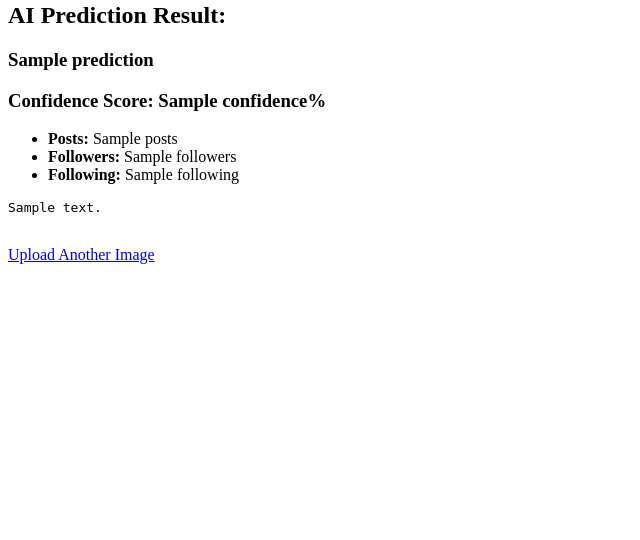
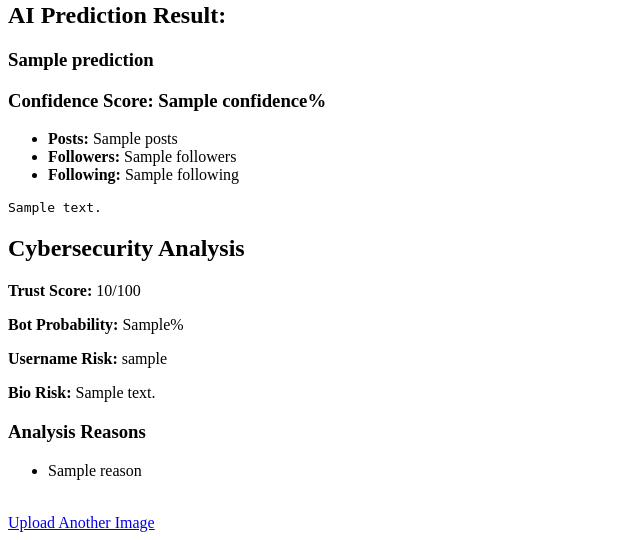
Before and after one commit to hitheshsjecmca/fake-profile-detector, a Flask app: template templates/result.html in a window 1280 px wide. Shown: the part 524-1064 px from the top of the page, without its empty margins (0-640 px from the left). Before the commit the page ends 788 px from the top, so only its background shows below. Run offline with Flask 3, Linux system fonts and the light colour scheme; the template is opened without the code that fills it: most values are stand-ins (such as "Sample title", 1, 10 or a date in 2020); grey boxes marked "Sample" are stand-in pictures; parts of the project's set-up code (start-up, migrations or seed data) failed here and were passed over.

Commit message:
rule base cybersecurity analysis

```diff
--- a/app.py
+++ b/app.py
@@ -185,7 +185,7 @@ def upload():
 
     username = tokens[0] if len(tokens) > 0 else "unknown"
 
-    fullname_words = len(username.split())
+    fullname_words = len(cleaned_text.split())
 
     digit_ratio = (
         sum(c.isdigit() for c in username)
@@ -209,6 +209,95 @@ def upload():
     engagement_ratio = (
         followers / (following + 1)
     )
+
+    trust_score = 100
+
+    if posts < 5:
+        trust_score -= 20
+
+    if followers < 50:
+        trust_score -= 20
+
+    if following > followers * 3:
+        trust_score -= 20
+
+    if private_account:
+        trust_score += 5
+
+    trust_score = max(0, min(100, trust_score))
+
+    bot_probability = 0
+
+    if following > followers * 3:
+        bot_probability += 40
+
+    if posts < 3:
+        bot_probability += 30
+
+    if followers < 20:
+        bot_probability += 20
+
+    bot_probability = min(bot_probability, 100)
+
+    digit_count = sum(
+    c.isdigit()
+    for c in username
+)
+
+    username_risk = "Low"
+
+    if digit_count >= 3:
+        username_risk = "Medium"
+
+    if digit_count >= 6:
+        username_risk = "High"
+
+
+    scam_keywords = [
+        "crypto",
+        "bitcoin",
+        "investment",
+        "giveaway",
+        "lottery",
+        "winner",
+        "earn money",
+        "free money"
+    ]
+
+
+    bio_risk = "Safe"
+
+    for word in scam_keywords:
+        if word in cleaned_text.lower():
+            bio_risk = "Suspicious"
+            break
+
+    reasons = []
+
+    if posts < 5:
+        reasons.append(
+            "Very low post count"
+        )
+
+    if following > followers * 3:
+        reasons.append(
+            "High following ratio"
+        )
+
+    if username_risk == "High":
+        reasons.append(
+            "Suspicious username pattern"
+        )
+
+    if bio_risk == "Suspicious":
+        reasons.append(
+            "Potential scam keywords detected"
+        )
+
+    if private_account:
+        reasons.append(
+            "Private account detected"
+        )
 
 
     features = np.array([[
@@ -269,16 +358,22 @@ def upload():
     print(confidence)
 
     return render_template(
-        "result.html",
-        image_path=filepath,
-        extracted_text=cleaned_text,
-        posts=posts,
-        followers=followers,
-        following=following,
-        prediction=result,
-        confidence=confidence,
-        risk_level=risk_level
-    )
+    "result.html",
+    image_path=filepath,
+    extracted_text=cleaned_text,
+    posts=posts,
+    followers=followers,
+    following=following,
+    prediction=result,
+    confidence=confidence,
+    risk_level=risk_level,
+
+    trust_score=trust_score,
+    bot_probability=bot_probability,
+    username_risk=username_risk,
+    bio_risk=bio_risk,
+    reasons=reasons
+)
 
 if __name__ == "__main__":
     app.run(debug=True)
--- a/templates/result.html
+++ b/templates/result.html
@@ -30,6 +30,23 @@
 </ul>
 
     <pre>{{ extracted_text }}</pre>
+    <h2>Cybersecurity Analysis</h2>
+
+    <p><strong>Trust Score:</strong> {{ trust_score }}/100</p>
+
+    <p><strong>Bot Probability:</strong> {{ bot_probability }}%</p>
+
+    <p><strong>Username Risk:</strong> {{ username_risk }}</p>
+
+    <p><strong>Bio Risk:</strong> {{ bio_risk }}</p>
+
+    <h3>Analysis Reasons</h3>
+
+    <ul>
+    {% for reason in reasons %}
+        <li>{{ reason }}</li>
+    {% endfor %}
+    </ul>
 
     <br>
 
```
Also changed, not shown: static/uploads/processed.png.
